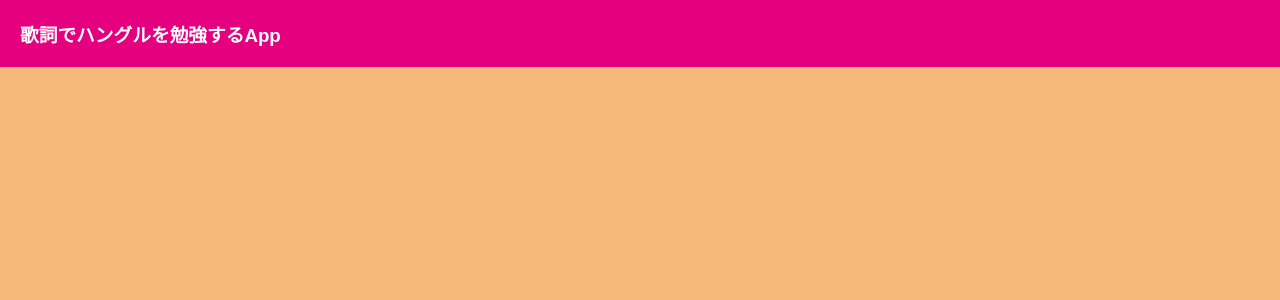
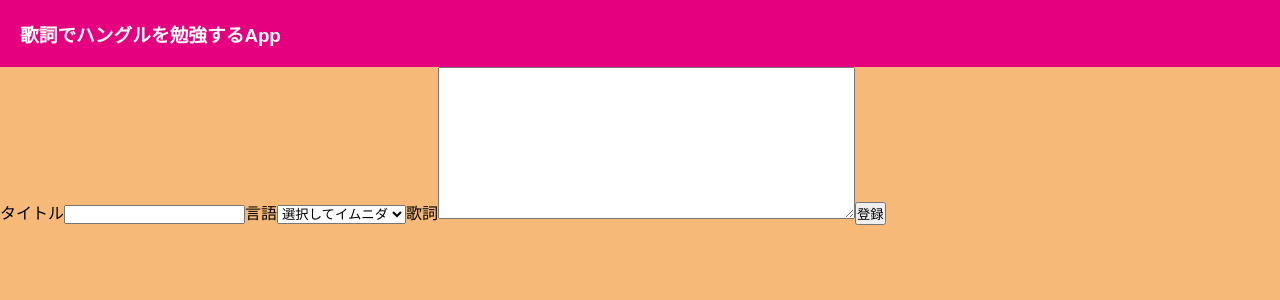
Before and after one commit to pchm13/studyHangul, a React (Create React App) app: page / in a window 1280 px wide. Shown: the top 300 px of the page. Built offline with nearby package versions, Linux system fonts and the light colour scheme.

Commit message:
inputArea作成

```diff
--- a/src/App.jsx
+++ b/src/App.jsx
@@ -6,6 +6,21 @@ const App = () => {
         <header>
             <h3>歌詞でハングルを勉強するApp</h3>
         </header>
+        <div class="inputArea">
+            <form>
+                <label for="title">タイトル</label>
+                <input type="text" id="title" />
+                <label for="language">言語</label>
+                <select id="language">
+                    <option value="">選択してイムニダ</option>
+                    <option value="Japanese">日本語</option>
+                    <option value="Hangul">ハングル</option>
+                </select>
+                <label for="lyric">歌詞</label>
+                <textarea id="lyric" rows="10" cols="50"></textarea>
+                <input type="submit" value="登録" />
+            </form>
+        </div>
     </>
   );
 }
```
